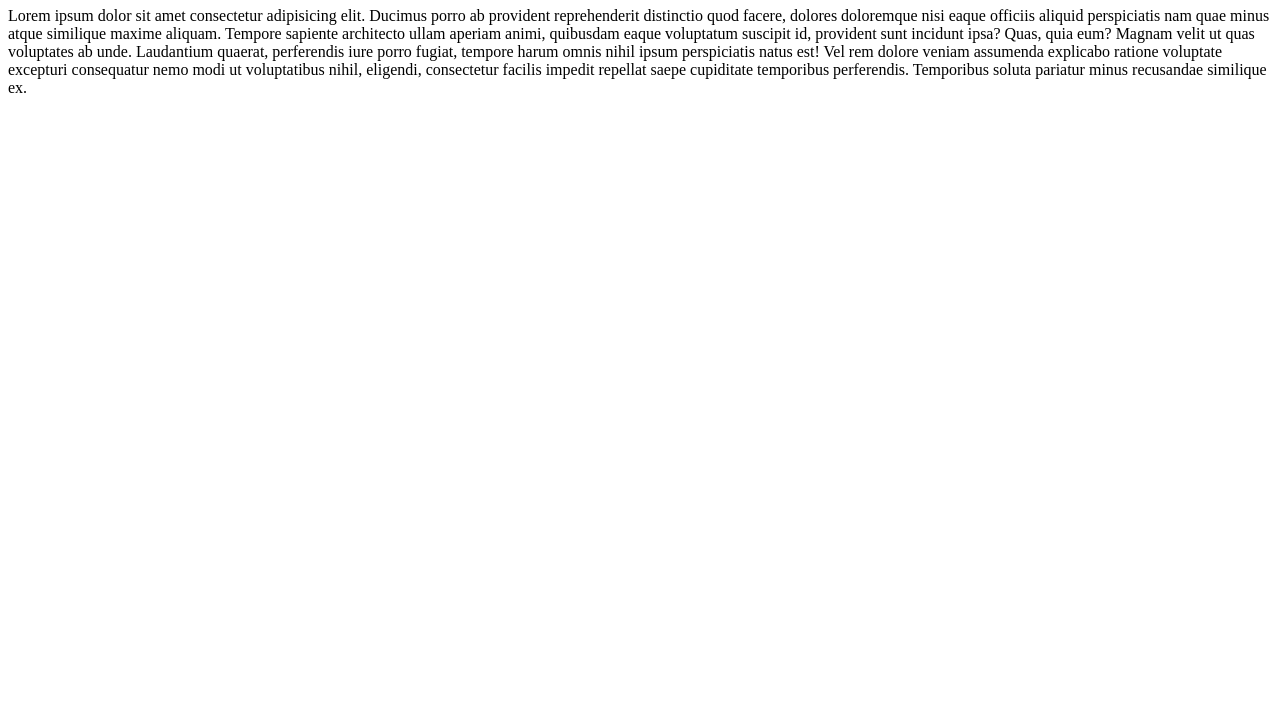
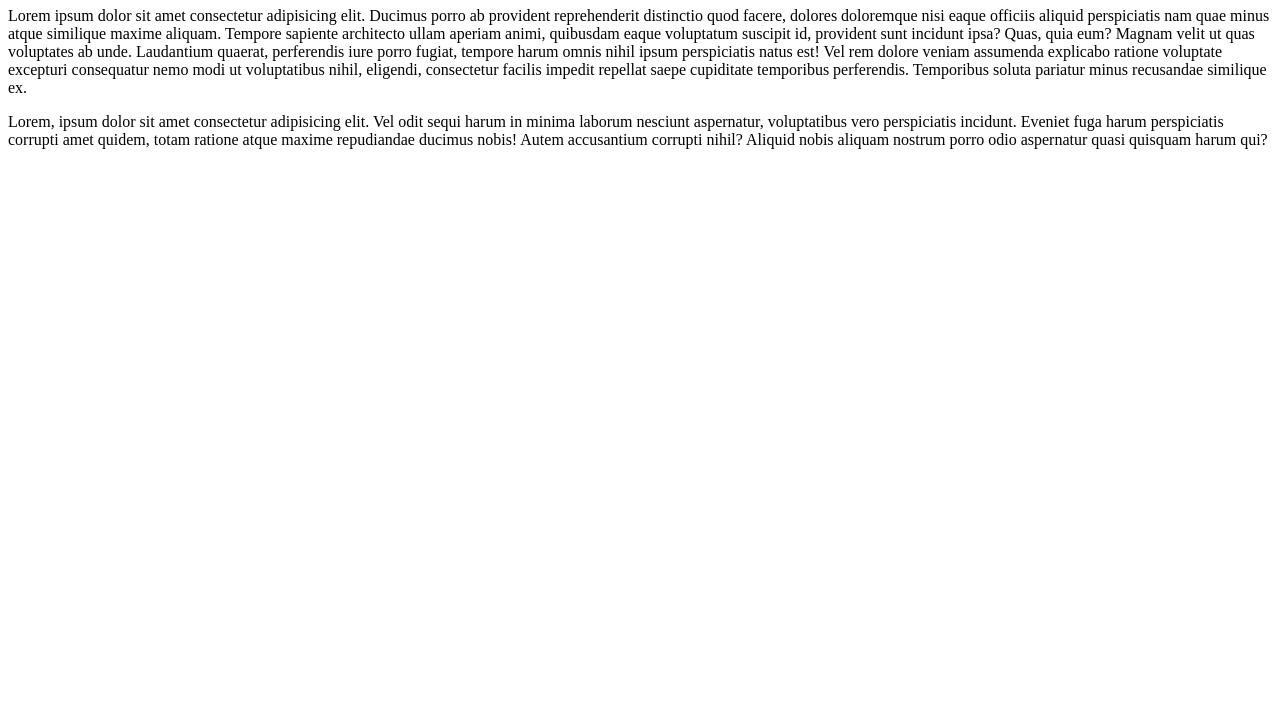
Before and after one commit to al-furkan/new-project, a plain HTML site: page index.html in a window 1280 px wide. Shown: the part 73-800 px from the top of the page. Drawn offline with Linux system fonts and the light colour scheme.

Commit message:
first commit

```diff
--- a/index.html
+++ b/index.html
@@ -8,5 +8,6 @@
 <body>
   <h1>Hello i am furkan </h1>
   <p>Lorem ipsum dolor sit amet consectetur adipisicing elit. Ducimus porro ab provident reprehenderit distinctio quod facere, dolores doloremque nisi eaque officiis aliquid perspiciatis nam quae minus atque similique maxime aliquam. Tempore sapiente architecto ullam aperiam animi, quibusdam eaque voluptatum suscipit id, provident sunt incidunt ipsa? Quas, quia eum? Magnam velit ut quas voluptates ab unde. Laudantium quaerat, perferendis iure porro fugiat, tempore harum omnis nihil ipsum perspiciatis natus est! Vel rem dolore veniam assumenda explicabo ratione voluptate excepturi consequatur nemo modi ut voluptatibus nihil, eligendi, consectetur facilis impedit repellat saepe cupiditate temporibus perferendis. Temporibus soluta pariatur minus recusandae similique ex.</p>
+  <p>Lorem, ipsum dolor sit amet consectetur adipisicing elit. Vel odit sequi harum in minima laborum nesciunt aspernatur, voluptatibus vero perspiciatis incidunt. Eveniet fuga harum perspiciatis corrupti amet quidem, totam ratione atque maxime repudiandae ducimus nobis! Autem accusantium corrupti nihil? Aliquid nobis aliquam nostrum porro odio aspernatur quasi quisquam harum qui?</p>
 </body>
 </html>
```
